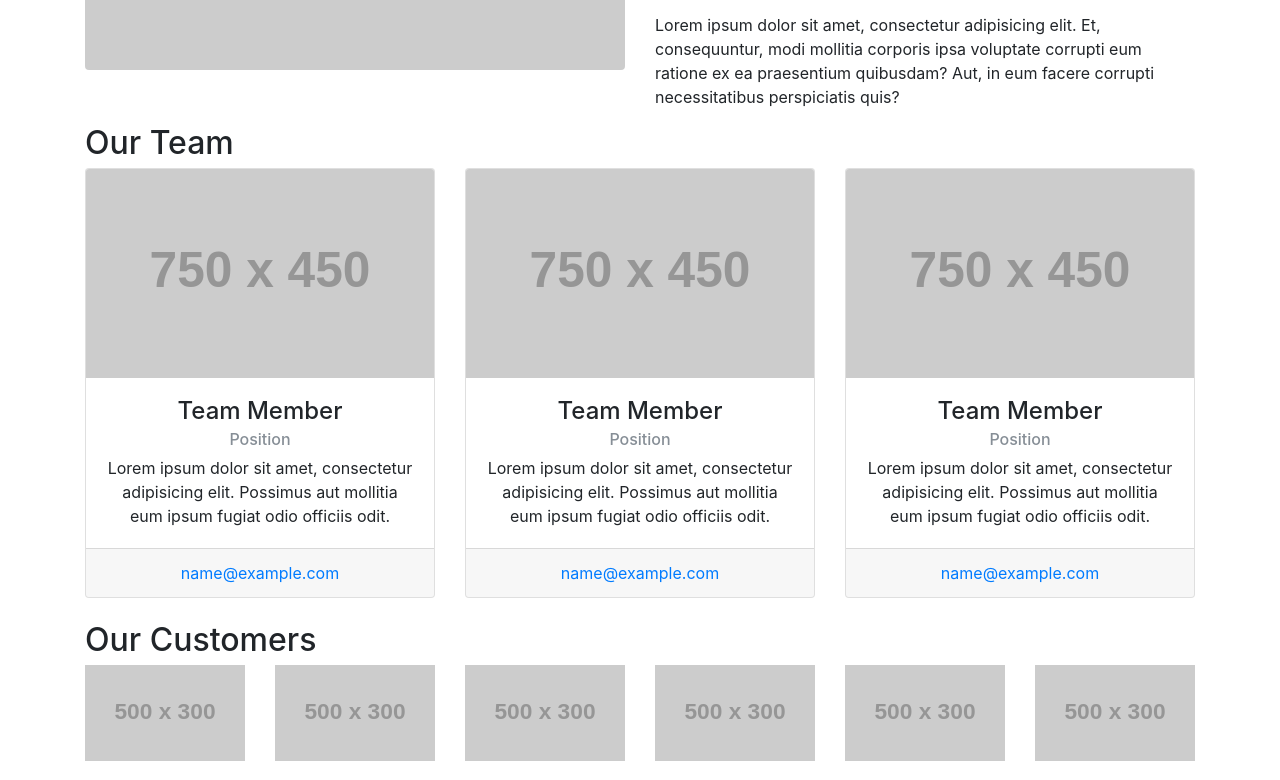
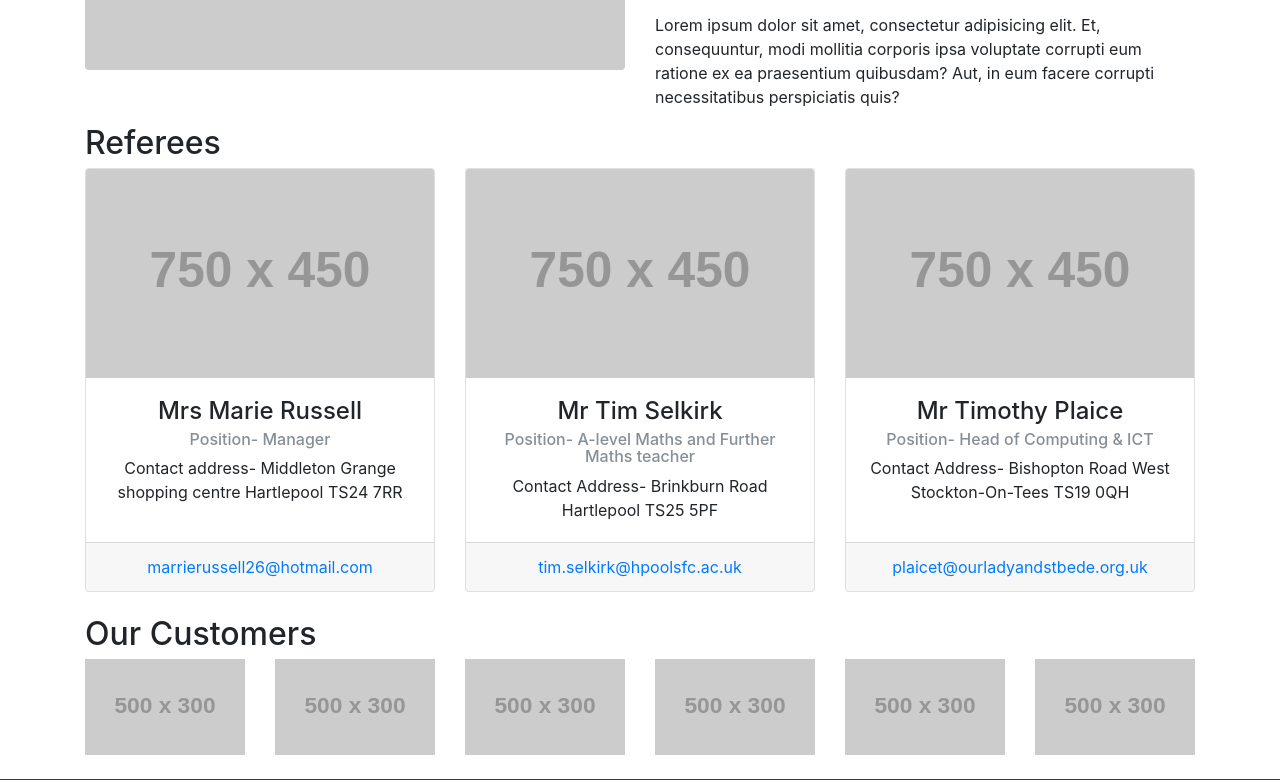
Before and after one commit to JCass149/JCass149.github.io, a website: page about.html in a window 1280 px wide. Shown: the part 458-1238 px from the top of the page. Drawn offline with Linux system fonts and the light colour scheme; placeholder pictures from the web are drawn by us.

```diff
--- a/about.html
+++ b/about.html
@@ -84,19 +84,23 @@
         <!-- /.row -->
 
         <!-- Team Members -->
-        <h2>Our Team</h2>
+        <h2>Referees</h2>
 
         <div class="row">
             <div class="col-lg-4 mb-4">
                 <div class="card h-100 text-center">
                     <img class="card-img-top" src="http://placehold.it/750x450" alt="">
                     <div class="card-body">
-                        <h4 class="card-title">Team Member</h4>
-                        <h6 class="card-subtitle mb-2 text-muted">Position</h6>
-                        <p class="card-text">Lorem ipsum dolor sit amet, consectetur adipisicing elit. Possimus aut mollitia eum ipsum fugiat odio officiis odit.</p>
+                        <h4 class="card-title">Mrs Marie Russell</h4>
+                        <h6 class="card-subtitle mb-2 text-muted">Position- Manager</h6>
+                        <p class="card-text">Contact address-
+			Middleton Grange shopping centre
+			Hartlepool
+			TS24 7RR
+</p>
                     </div>
                     <div class="card-footer">
-                        <a href="#">name@example.com</a>
+                        <a href="#">marrierussell26@hotmail.com</a>
                     </div>
                 </div>
             </div>
@@ -104,12 +108,16 @@
                 <div class="card h-100 text-center">
                     <img class="card-img-top" src="http://placehold.it/750x450" alt="">
                     <div class="card-body">
-                        <h4 class="card-title">Team Member</h4>
-                        <h6 class="card-subtitle mb-2 text-muted">Position</h6>
-                        <p class="card-text">Lorem ipsum dolor sit amet, consectetur adipisicing elit. Possimus aut mollitia eum ipsum fugiat odio officiis odit.</p>
+                        <h4 class="card-title">Mr Tim Selkirk</h4>
+                        <h6 class="card-subtitle mb-2 text-muted">Position- A-level Maths and Further Maths teacher</h6>
+                        <p class="card-text">Contact Address-
+			Brinkburn Road
+			Hartlepool
+			TS25 5PF
+</p>
                     </div>
                     <div class="card-footer">
-                        <a href="#">name@example.com</a>
+                        <a href="#">tim.selkirk@hpoolsfc.ac.uk</a>
                     </div>
                 </div>
             </div>
@@ -117,12 +125,16 @@
                 <div class="card h-100 text-center">
                     <img class="card-img-top" src="http://placehold.it/750x450" alt="">
                     <div class="card-body">
-                        <h4 class="card-title">Team Member</h4>
-                        <h6 class="card-subtitle mb-2 text-muted">Position</h6>
-                        <p class="card-text">Lorem ipsum dolor sit amet, consectetur adipisicing elit. Possimus aut mollitia eum ipsum fugiat odio officiis odit.</p>
+                        <h4 class="card-title">Mr Timothy Plaice</h4>
+                        <h6 class="card-subtitle mb-2 text-muted">Position- Head of Computing & ICT </h6>
+                        <p class="card-text">Contact Address-
+			Bishopton Road West
+			Stockton-On-Tees
+			TS19 0QH
+</p>
                     </div>
                     <div class="card-footer">
-                        <a href="#">name@example.com</a>
+                        <a href="#">plaicet@ourladyandstbede.org.uk</a>
                     </div>
                 </div>
             </div>
```
Also changed, not shown: personal.html (+38 -4 lines), IMAGES/Boatrace.jpg (added), IMAGES/Bungee.jpg (added), IMAGES/Newlook.png (added), IMAGES/RubikCube2.jpg, IMAGES/northvssouth.jpg (added), IMAGES/olsb.png (added), IMAGES/ssfc.png (added), 2 other files.
